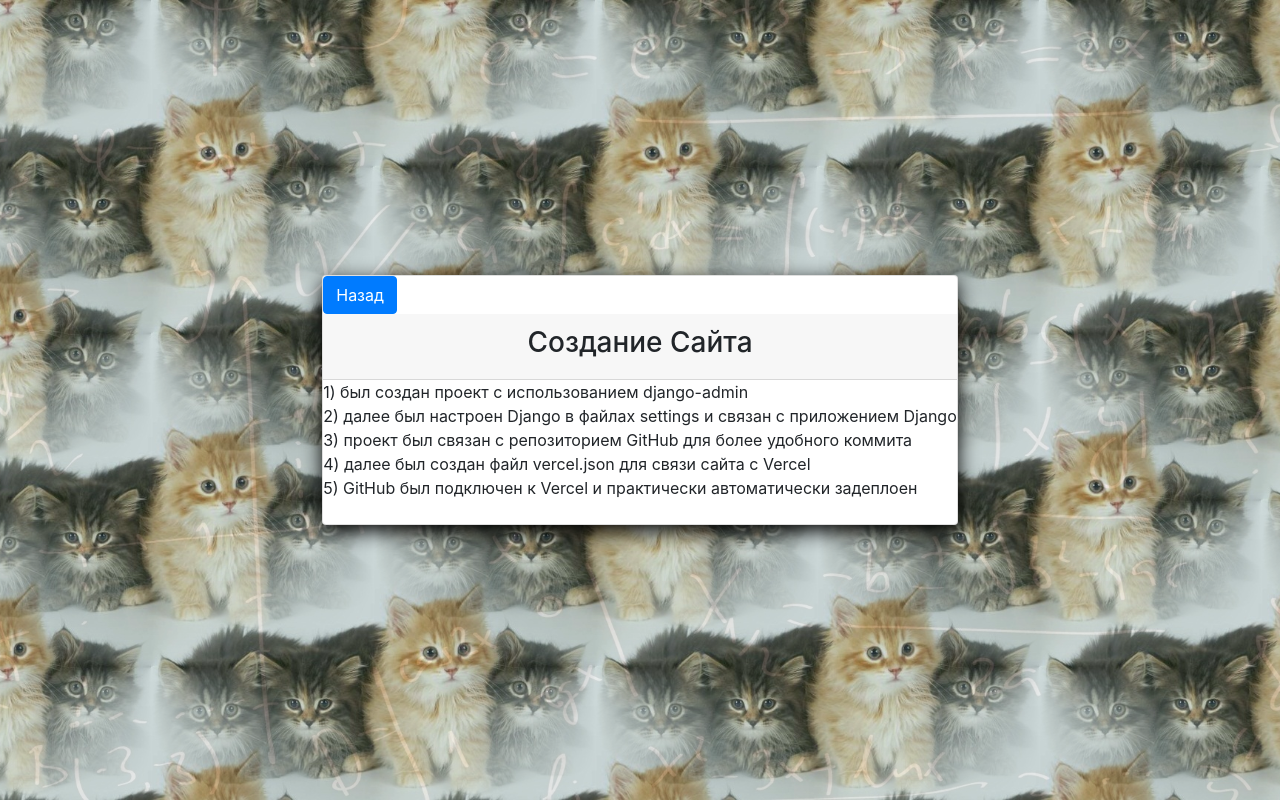
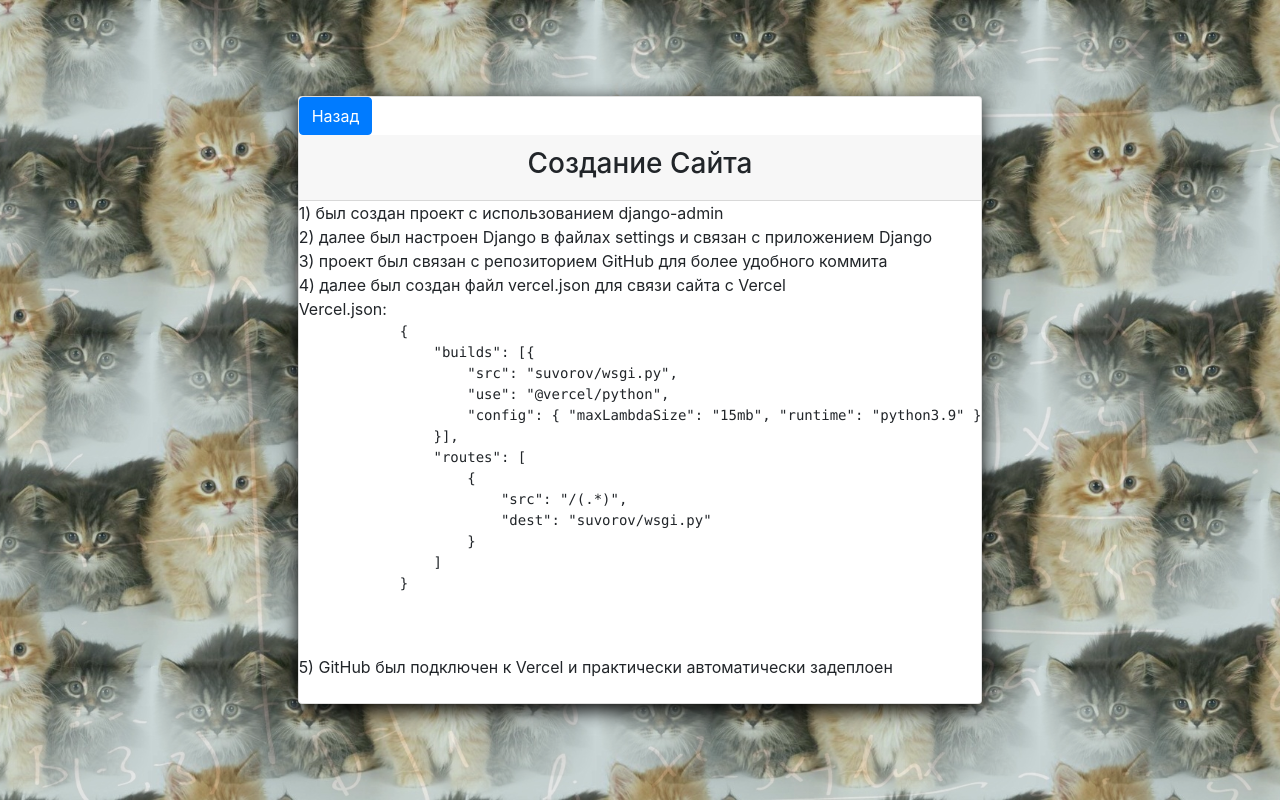
Before and after one commit to webbsalad/suvorov, a Django app: page /explanation in a window 1280 px wide. Run offline with Django 4.2, Linux system fonts and the light colour scheme; some libraries are stand-ins or nearby versions.

Commit message:
add vercel to exp

```diff
--- a/portf/templates/explanation.html
+++ b/portf/templates/explanation.html
@@ -12,6 +12,22 @@
         2) далее был настроен Django в файлах settings и связан с приложением Django <br>
         3) проект был связан с репозиторием GitHub для более удобного коммита  <br>
         4) далее был создан файл vercel.json для связи сайта с Vercel <br>
+           Vercel.json:
+        <pre>
+            {
+                "builds": [{
+                    "src": "suvorov/wsgi.py",
+                    "use": "@vercel/python",
+                    "config": { "maxLambdaSize": "15mb", "runtime": "python3.9" }
+                }],
+                "routes": [
+                    {
+                        "src": "/(.*)",
+                        "dest": "suvorov/wsgi.py"
+                    }
+                ]
+            }
+            </pre><br>
         5) GitHub был подключен к Vercel и практически автоматически задеплоен<br><br>
     </div>
 {% endblock %}
--- a/portf/views.py
+++ b/portf/views.py
@@ -12,4 +12,4 @@ def explanation(reqests):
     return render(reqests, 'explanation.html')
 
 def prog(reqests):
-    return render(reqests, 'stack.html')
+    return render(reqests, 'prog.html')
```
Also changed, not shown: portf/templates/prog.html (renamed from portf/templates/stack.html).
